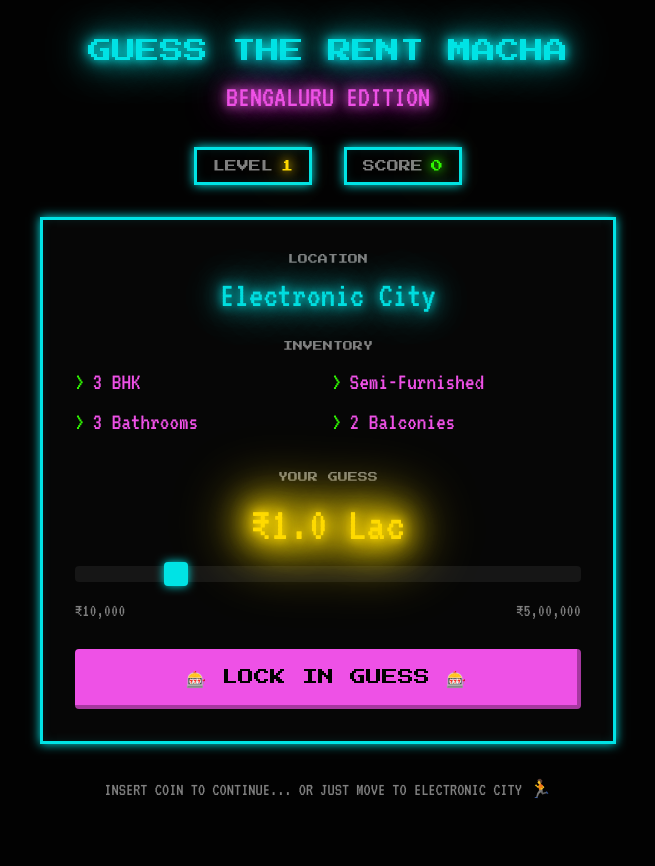
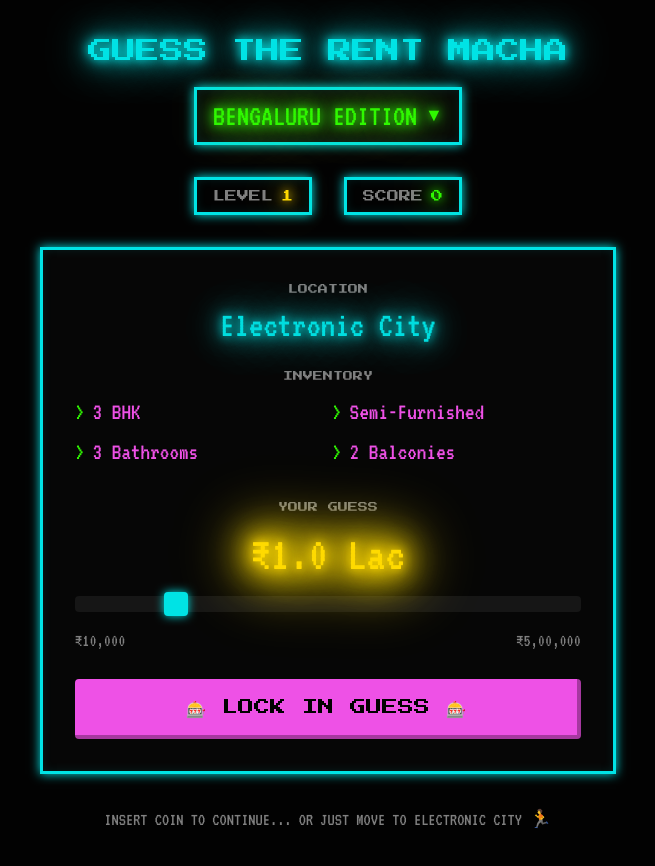
Before and after one commit to ChrisMaineh/guess-the-rent-macha-, a Next.js app: page / in a window 1280 px wide. Shown: the whole page, without its empty margins (312-967 px from the left). Before the commit the page ends 836 px from the top, so only its background shows below. Built offline with nearby package versions, Linux system fonts and the light colour scheme.

Commit message:
feat: add retro arcade city selector dropdown
Introduce neon green arcade-styled city selector with Bengaluru as active.

```diff
--- a/components/guess-the-rent-game.tsx
+++ b/components/guess-the-rent-game.tsx
@@ -110,6 +110,14 @@ function formatPrice(value: number): string {
   return `₹${value.toLocaleString("en-IN")}`
 }
 
+const cities = [
+  { name: "BENGALURU", active: true },
+  { name: "MUMBAI", active: false },
+  { name: "HYDERABAD", active: false },
+  { name: "PUNE", active: false },
+  { name: "DELHI", active: false },
+]
+
 export function GuessTheRentGame() {
   const [currentProperty, setCurrentProperty] = useState(properties[0])
   const [guess, setGuess] = useState(100000)
@@ -119,6 +127,8 @@ export function GuessTheRentGame() {
   const [score, setScore] = useState(0)
   const [level, setLevel] = useState(1)
   const [usedIndices, setUsedIndices] = useState<number[]>([])
+  const [cityDropdownOpen, setCityDropdownOpen] = useState(false)
+  const [selectedCity, setSelectedCity] = useState("BENGALURU")
 
   const selectRandomProperty = useCallback(() => {
     let availableIndices = properties
@@ -174,9 +184,54 @@ export function GuessTheRentGame() {
         <h1 className="font-[family-name:var(--font-press-start)] text-lg md:text-2xl neon-text-cyan mb-2 leading-relaxed">
           GUESS THE RENT MACHA
         </h1>
-        <p className="font-[family-name:var(--font-vt323)] text-2xl md:text-3xl neon-text-magenta">
-          BENGALURU EDITION
-        </p>
+
+        {/* City Selector Dropdown */}
+        <div className="relative inline-block mt-2">
+          <button
+            onClick={() => setCityDropdownOpen(!cityDropdownOpen)}
+            className="font-[family-name:var(--font-vt323)] text-2xl md:text-3xl neon-text-green
+              px-4 py-2 arcade-border bg-card flex items-center gap-2 hover:bg-muted/30 transition-colors"
+          >
+            <span>{selectedCity} EDITION</span>
+            <span className="text-lg">{cityDropdownOpen ? "▲" : "▼"}</span>
+          </button>
+
+          {cityDropdownOpen && (
+            <div className="absolute top-full left-0 right-0 mt-1 arcade-border bg-card z-50">
+              {cities.map((city) => (
+                <button
+                  key={city.name}
+                  disabled={!city.active}
+                  onClick={() => {
+                    if (city.active) {
+                      setSelectedCity(city.name)
+                      setCityDropdownOpen(false)
+                    }
+                  }}
+                  className={`w-full text-left px-4 py-3 font-[family-name:var(--font-vt323)] text-xl md:text-2xl
+                    flex items-center justify-between border-b border-border last:border-b-0
+                    ${city.active
+                      ? "neon-text-green hover:bg-muted/50 cursor-pointer"
+                      : "text-muted-foreground/40 cursor-not-allowed"
+                    }
+                    ${city.name === selectedCity && city.active ? "bg-muted/30" : ""}
+                  `}
+                >
+                  <span className="flex items-center gap-2">
+                    {city.active && <span className="text-neon-green">{">"}</span>}
+                    {!city.active && <span className="text-muted-foreground/30">🔒</span>}
+                    {city.name}
+                  </span>
+                  {!city.active && (
+                    <span className="font-[family-name:var(--font-press-start)] text-[8px] text-muted-foreground/50">
+                      COMING SOON
+                    </span>
+                  )}
+                </button>
+              ))}
+            </div>
+          )}
+        </div>
       </div>
 
       {/* Score Board */}
```
